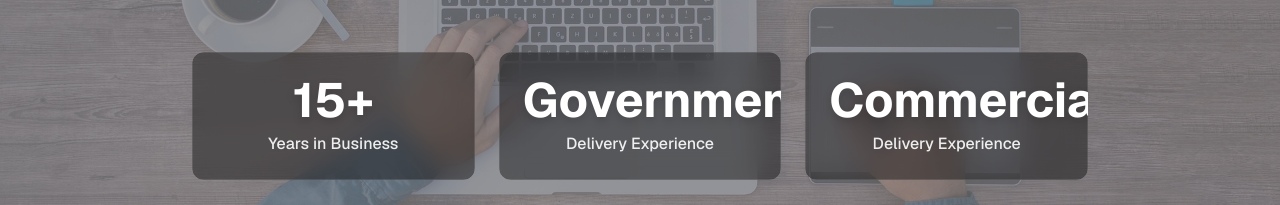
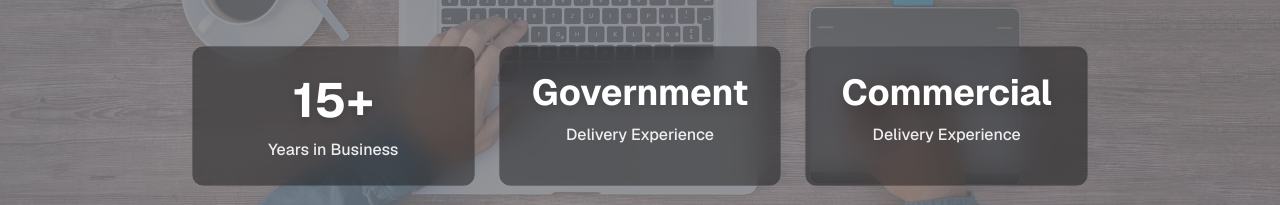
Before and after one commit to oldgraybuzzard/melkentech-website, a Next.js app: page /about in a window 1280 px wide. Shown: the part 288-493 px from the top of the page. Built offline with nearby package versions, Linux system fonts and the light colour scheme; no server answers.

Commit message:
Adjust hero stats text sizing for word-based values

```diff
--- a/src/app/about/page.tsx
+++ b/src/app/about/page.tsx
@@ -75,10 +75,10 @@ export default function About() {
                 <StatsCard value="15+" label="Years in Business" />
               </Suspense>
               <Suspense fallback={<div className="animate-pulse bg-gray-200 dark:bg-gray-700 h-24 rounded-lg"></div>}>
-                <StatsCard value="Government" label="Delivery Experience" />
+                <StatsCard value="Government" label="Delivery Experience" valueClassName="text-3xl sm:text-4xl" />
               </Suspense>
               <Suspense fallback={<div className="animate-pulse bg-gray-200 dark:bg-gray-700 h-24 rounded-lg"></div>}>
-                <StatsCard value="Commercial" label="Delivery Experience" />
+                <StatsCard value="Commercial" label="Delivery Experience" valueClassName="text-3xl sm:text-4xl" />
               </Suspense>
             </div>
           </div>
--- a/src/app/services/page.tsx
+++ b/src/app/services/page.tsx
@@ -136,7 +136,7 @@ export default function Services() {
                 <StatsCard value="15+" label="Years Experience" />
               </Suspense>
               <Suspense fallback={<div className="animate-pulse bg-gray-200 dark:bg-gray-700 h-24 rounded-lg"></div>}>
-                <StatsCard value="Federal + Commercial" label="Delivery Experience" />
+                <StatsCard value="Federal + Commercial" label="Delivery Experience" valueClassName="text-2xl sm:text-3xl" />
               </Suspense>
             </motion.div>
           </motion.div>
--- a/src/components/StatsCard.tsx
+++ b/src/components/StatsCard.tsx
@@ -1,12 +1,20 @@
 'use client';
 import { memo } from 'react';
 
-const StatsCard = memo(function StatsCard({ value, label }: { value: string; label: string }) {
+type StatsCardProps = {
+  value: string;
+  label: string;
+  valueClassName?: string;
+};
+
+const StatsCard = memo(function StatsCard({ value, label, valueClassName }: StatsCardProps) {
   return (
     <div className="relative overflow-hidden rounded-xl">
       <div className="absolute inset-0 bg-black/40 backdrop-blur-md border border-white/10" />
       <div className="relative p-6">
-        <h2 className="text-5xl font-bold text-white mb-2 drop-shadow-lg">{value}</h2>
+        <h2 className={`${valueClassName ?? 'text-5xl'} font-bold text-white mb-2 drop-shadow-lg leading-tight`}>
+          {value}
+        </h2>
         <p className="text-white/90 font-medium">{label}</p>
       </div>
     </div>
```
